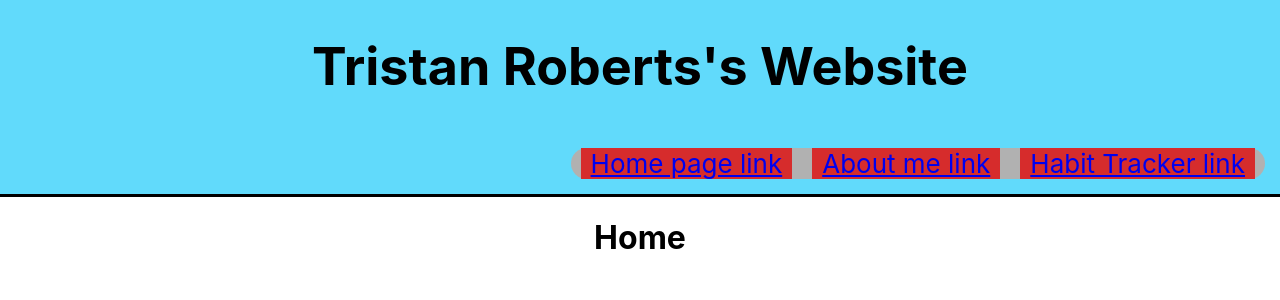
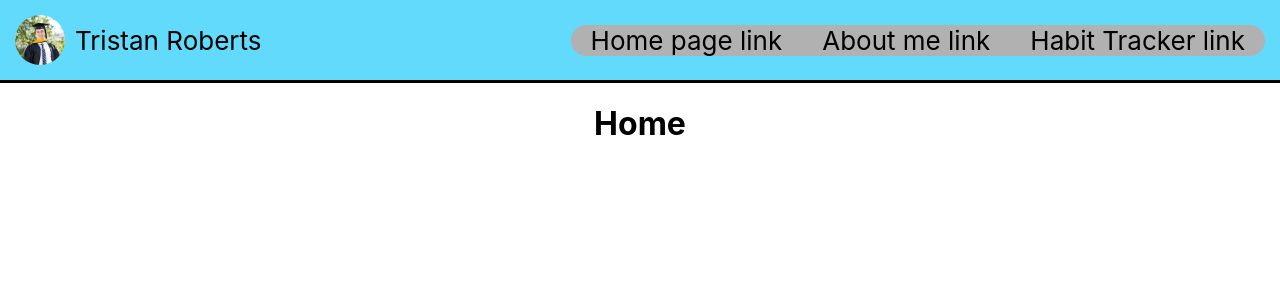
Before and after one commit to TristanRoberts/Tristan-Roberts, a React (Create React App) app: page / in a window 1280 px wide. Shown: the top 300 px of the page. Built offline with nearby package versions, Linux system fonts and the light colour scheme.

Commit message:
Header left and right formatted

```diff
--- a/src/App.css
+++ b/src/App.css
@@ -15,13 +15,14 @@
 
 .App-header {
   background-color: #61dafb;
-  min-height: 20vh;
+  min-height: 10vh;
   max-height: 40vh;
   display: flex; /* Defines a Flexbox for other props (shrink and grow components to fit screen) [flex, grid, block]. */
-  flex-direction: column; /* This determines how "align" and "justify" work (which axis they stretch). Perhaps MOST important before other props. */
-  align-items: end; /* Alignment of items on cross axis.  */
+  flex-direction: row; /* This determines how "align" and "justify" work (which axis they stretch). Perhaps MOST important before other props. */
+  align-items: center; /* Alignment of items on cross axis.  */
   /* align-content: center; /*-- Space between and around content items along cross axis. */
   /*justify-content: center; */ /* -- Space between and around content items along main axis (flex-direction). */
+  justify-content: space-between;
   font-size: calc(10px + 2vmin);
   color: white;
   position: sticky; /* this is how compoents stick to top of page */
@@ -30,23 +31,33 @@
   /* background-attachment: fixed;  --is just the actual background css, not actual components and content*/
 }
 
-.App-header-top {
+.App-header-left {
+  display: flex;  /* Ok for some reason this is actually doing something. Look at why display flex was overridden */
+  align-items: center;
   color: #000000;
-  flex-direction: column;
-  align-self: center;
-  border-radius: 25px;
+  padding: 5px;
+  margin: 10px;
+  border-radius: 20px;
+  /*
+  align-items: end;
+  align-content: end;
+  justify-content: end;
+  */
+}
+.App-header-left:hover {
+  background-color: #686262;
 }
 
-.App-header-bottom {
+.App-header-right {
   background-color: #b1b1b1;
-  flex-direction: row;
-  text-align: right;
   border-radius: 25px;
   /* padding: 25px; */
   margin: 15px;
 }
 .Page-link {
-  background-color: #d62c2c;
+  /*background-color: #d62c2c;*/
+  text-decoration: none;
+  color: #000000;
   margin: 10px;
   padding: 0px 10px; /* vertical padding, horizontal padding */
 }
@@ -55,14 +66,22 @@
   background-color: #686262;
 }
 
+.LinkedIn-picture {
+  background-color: #61dafb;
+  width: 50px;
+  height: 50px;
+  border-radius: 50%;
+  margin: 0px 10px 0px 0px; /* Top Right Down Left */
+}
+
 .App-link {
   color: #61dafb;
 }
 
 .App-card {
   background-color: #cae5ff;
-  padding: 15px; /* Between content and border */
-  margin: 30px; /* Between element and other elements */
+  padding: 15px; /* Between element's content and border (inside) */
+  margin: 30px; /* Between element and other elements (outside) */
   border: 3px; /* Border thickness */
 }
 
--- a/src/App.js
+++ b/src/App.js
@@ -2,7 +2,10 @@ import './App.css';
 import { Routes, Route, BrowserRouter, Link } from 'react-router-dom';
 import HabitTracker from "./pages/HabitTracker.js";
 import About from "./About"; //with .js extension or without?
-import Home from "./Home.js";
+import Home from "./Home.js"; //"./Home.js";
+import LinkedInPicture from "./assets/linkedIn_picture.jpg";
+
+
 
 function App() {
   const title = "Tristan Roberts Website";
@@ -13,13 +16,15 @@ function App() {
     <div className="App">
       <BrowserRouter>
         <header className="App-header">
-          <div className="App-header-top">
-            <h1>Tristan Roberts's Website</h1>
+          <div className="App-header-left">
+            <img className= "LinkedIn-picture" src={LinkedInPicture} alt="LinkedIn Picture"/>
+            <span>Tristan Roberts</span>
           </div>
-          <div className="App-header-bottom">
+          <div className="App-header-right">
               <Link className='Page-link' to="/">Home page link</Link>
               <Link className="Page-link" to="/About">About me link</Link>
               <Link className="Page-link" to="/HabitTracker">Habit Tracker link</Link>
+
           </div>
         </header>
         <div>
@@ -35,6 +40,30 @@ function App() {
 }
 
 export default App;
+
+/*
+
+    const myElement = document.getElementById('myId');
+    for (let i = 0; i < myElement.attributes.length; i++) {
+        const attribute = myElement.attributes[i];
+        console.log(`${attribute.name}: ${attribute.value}`);
+    }
+
+
+
+    const myElement = document.getElementById('myId');
+    const properties = Object.keys(myElement);
+    properties.forEach(prop => {
+        console.log(`${prop}: ${myElement[prop]}`);
+    });
+
+
+
+
+
+*/
+
+
 
 //design
 //https://colorlib.com/wp/personal-websites/
@@ -56,10 +85,12 @@ export default App;
 
 Notes:
   1. Bottom Header, find a way to style it with links and " | " as spacing
-  2. when cursor is over link component highlight it
-  2. Make the header smaller, grey,
-  3. links or icons to other pages from the header (Home, About, Resume)
-  4. Resume page with downloadable pdf
+  2. Print out the properties of elements to see what gets passed down and what is automatic for that type of tag.
+          Look at why display flex was overridden. How many children does flexbox permeate through?
+  3. Resume page with downloadable pdf
+  4. LinkedIn link, Github Link, etc.
+  5. Make sure all the hovers are consistent in their color.
+  6. Maybe instead of different pages we have the link point to different parts of the same page (it scrolls for you).
 
 Learned:
   * <Link to="/HabitTracker"> This is a link </Link> --The Link is the actual link on screen
@@ -73,4 +104,7 @@ Learned:
   * "id" prop has to be unique per page. "className" (case sensitive) or "class" prop gives you the css styling.
   * In css file, "px" are pixels, "vh" is viewport height (proportional to window size).
   * "<a href=www.stuff.com>" used for external websites or internal pages full refresh. "<Link>" is for not full page refresh internal routing
+  * Block vs Inline: tags such as <div> or <p> are block and will start on a new line and add margin. Tags such as <span> are inline and do not start on a newline and only take up limited space.
+  * https://css-tricks.com/snippets/css/a-guide-to-flexbox/
+  *
 */
```
Also changed, not shown: src/assets/linkedIn_picture.jpg (renamed from public/linkedIn_picture.jpg), 1 other file (tests, documents, lock files or other folders).
